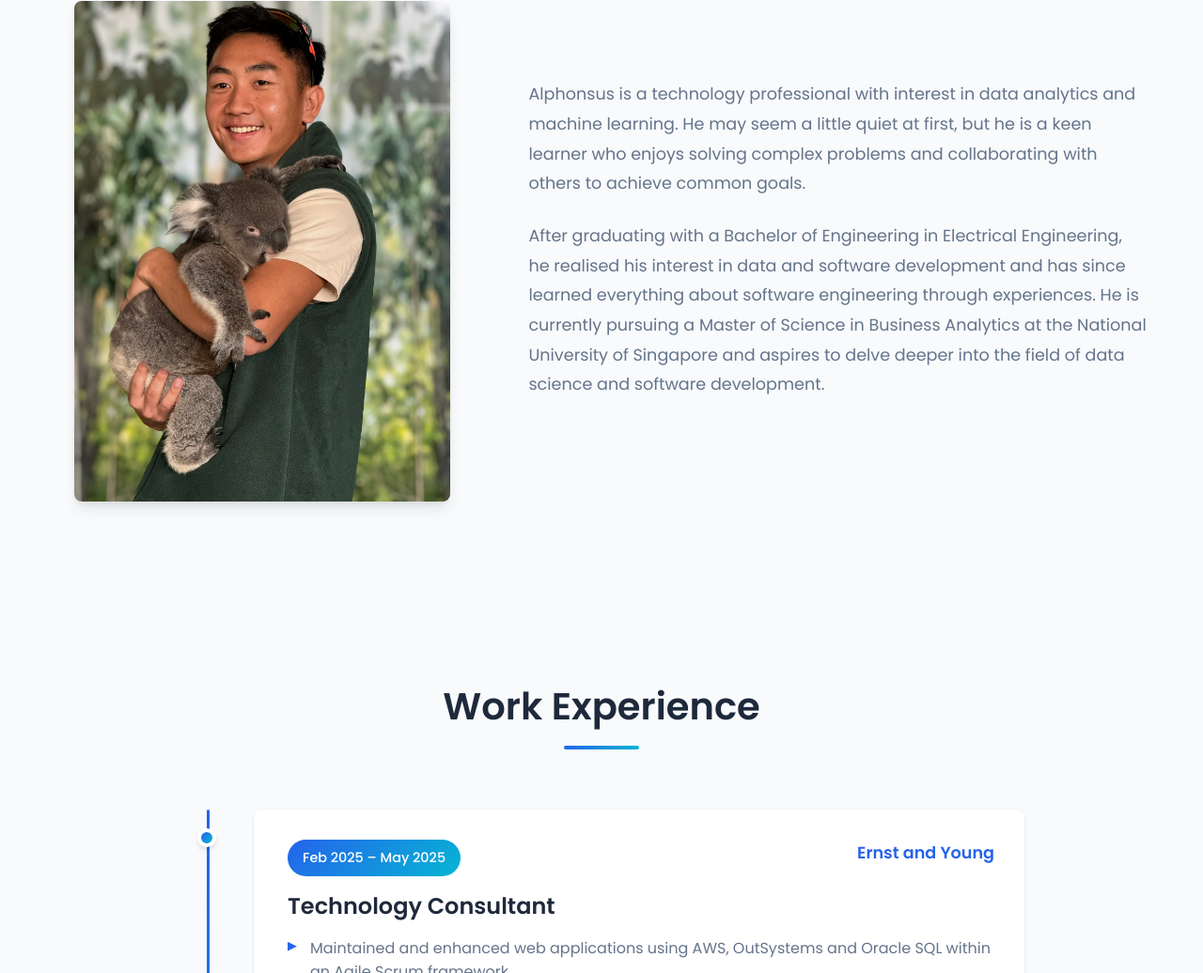
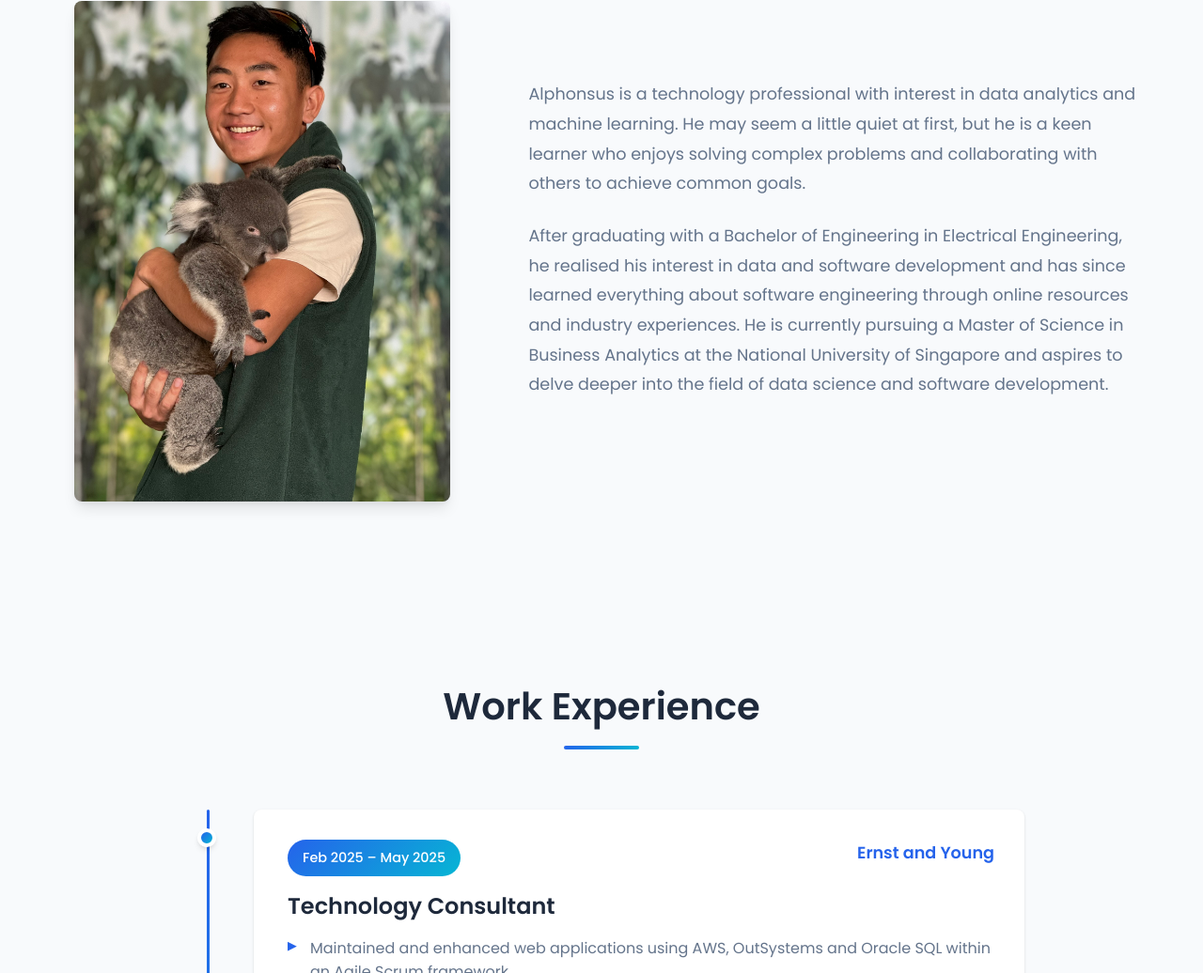
Before and after one commit to Alphteow/resume, a plain HTML site: page index.html in a window 1280 px wide. Shown: the part 1031-2067 px from the top of the page at 94% size. Drawn offline with Linux system fonts and the light colour scheme.

Commit message:
change the introduction

```diff
--- a/index.html
+++ b/index.html
@@ -94,7 +94,7 @@
                     </p>
                     <p>
                         After graduating with a Bachelor of Engineering in Electrical Engineering, he realised his interest in data
-                        and software development and has since learned everything about software engineering through experiences.
+                        and software development and has since learned everything about software engineering through online resources and industry experiences.
                         He is currently pursuing a Master of Science in Business Analytics at the National University of Singapore
                         and aspires to delve deeper into the field of data science and software development.
                     </p>
```
